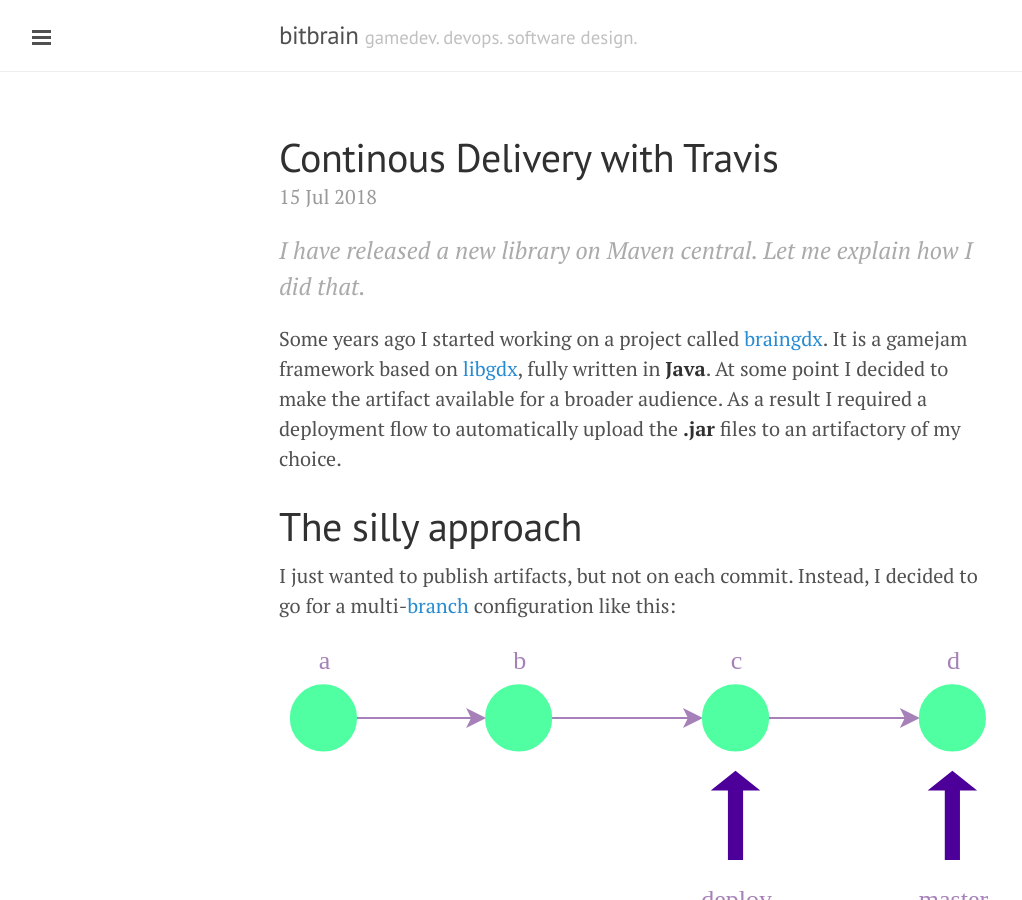
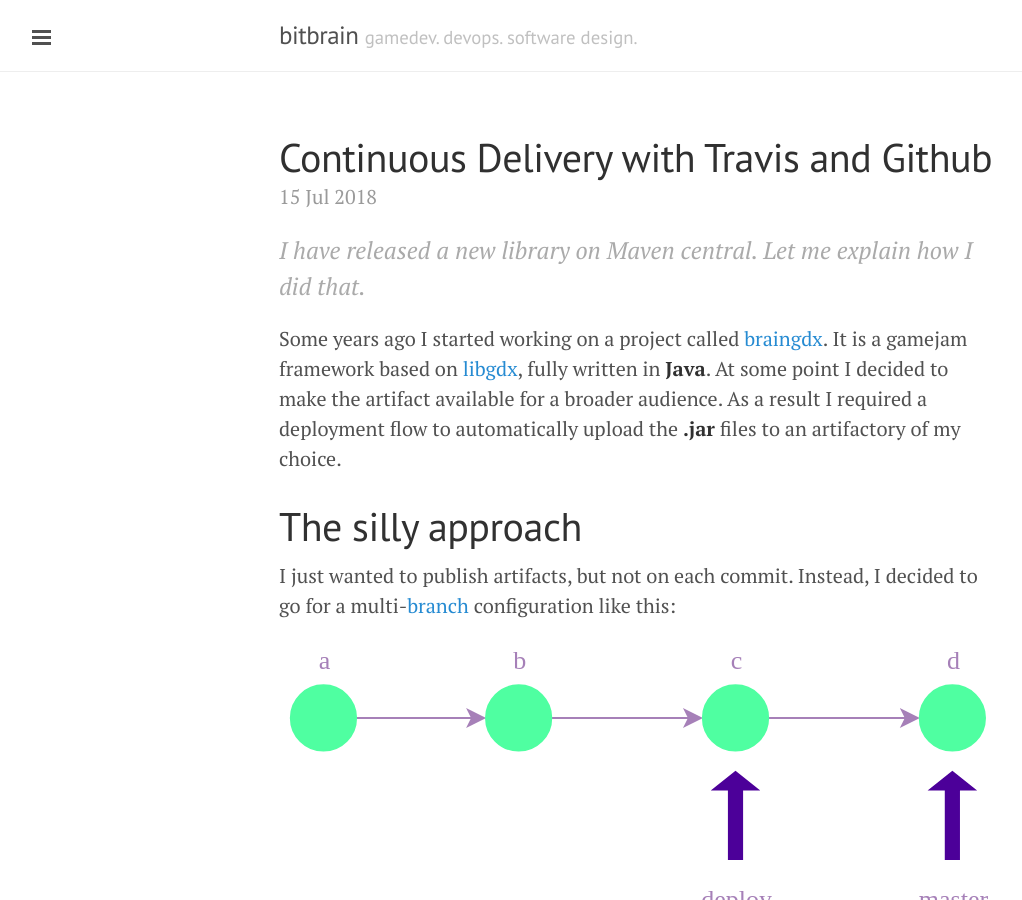
Before and after one commit to bitbrain/bitbrain.github.io, a Jekyll site: the page built from _posts/2018-07-15-cd-with-travis.md, in a window 1280 px wide and 900 px high. Shown: the whole window, without its empty margins (1-1023 px from the left). Built offline with Jekyll 4.4.1, drawn with Linux system fonts in a browser that asks for light colours.

```diff
--- a/_posts/2018-07-15-cd-with-travis.md
+++ b/_posts/2018-07-15-cd-with-travis.md
@@ -1,6 +1,6 @@
 ---
 layout: post
-title: Continous Delivery with Travis
+title: Continuous Delivery with Travis and Github
 description: I have released a new library on Maven central. Let me explain how I did that.
 ---
 Some years ago I started working on a project called [braingdx](https://github.com/bitbrain/braingdx). It is a gamejam framework based on [libgdx](https://libgdx.badlogicgames.com/), fully written in **Java**. At some point I decided to make the artifact available for a broader audience. As a result I required a deployment flow to automatically upload the **.jar** files to an artifactory of my choice.
```
